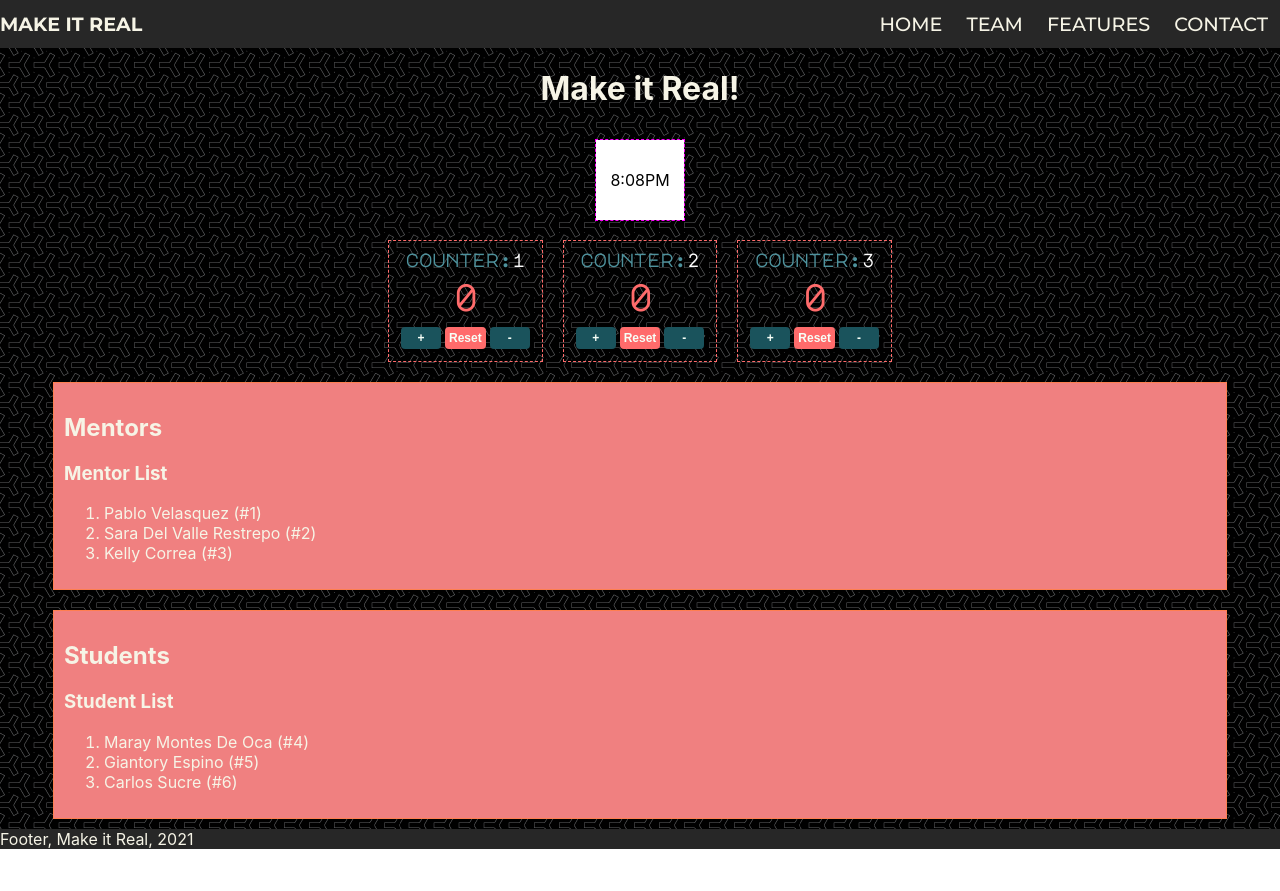
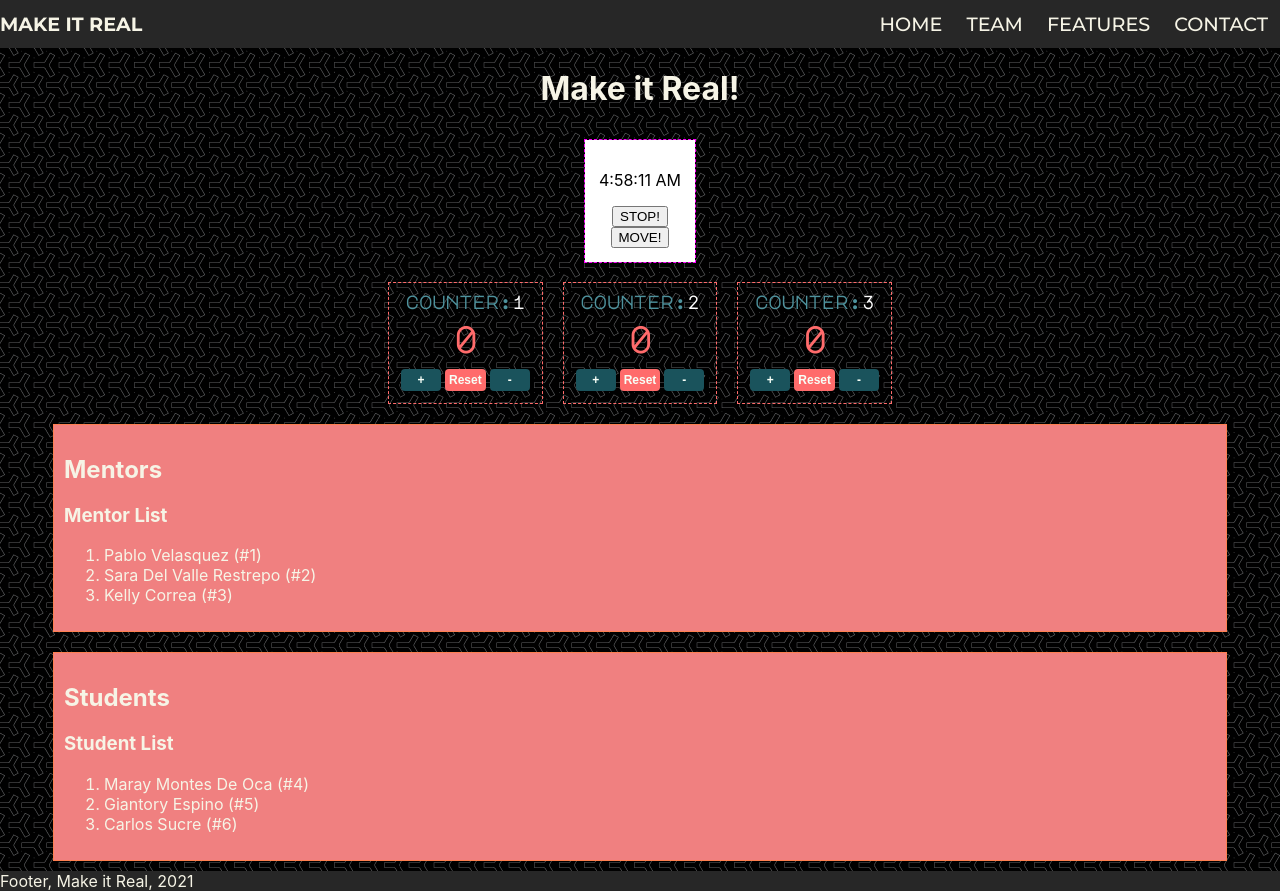
Before and after one commit to makeitrealcamp/top-v11, a React (Create React App) app in the folder packages/react-mir/: page / in a window 1280 px wide. Before the commit the page ends 849 px from the top, so only its background shows below. Built offline with nearby package versions, Linux system fonts and the light colour scheme.

Commit message:
feat(react-mir): update Clock component

```diff
--- a/packages/react-mir/src/App.js
+++ b/packages/react-mir/src/App.js
@@ -50,7 +50,7 @@ class App extends React.Component {
         <main>
           <h1>Make it Real!</h1>
           <section className='clocks'>
-            <Clock currentTime={'8:08PM'} />
+            <Clock />
           </section>
           <section className='counters'>
             <Counter name={'1'} />
--- a/packages/react-mir/src/Clock.js
+++ b/packages/react-mir/src/Clock.js
@@ -1,10 +1,47 @@
 import React from 'react';
 
 class Clock extends React.Component {
+  // initialize state, this means state is class field since it's not in constructor
+  state = {
+    date: new Date().toLocaleTimeString()
+  };
+
+  // Component is rendered (mounted) to the DOM for the first time
+  componentDidMount() {
+    this.intervalId = setInterval(
+      () => this.tick(),
+      1000
+    )
+  }
+
+  // DOM produced by the component will be removed (unmounted)
+  componentWillUnmount() {
+    clearInterval(this.intervalId)
+  }
+
+  tick = () => {
+    this.setState({
+      time: new Date().toLocaleTimeString()
+    });
+  };
+
+  stopInterval = () => {
+    clearInterval(this.intervalId)
+  };
+
+  restartInterval = () => {
+    this.intervalId = setInterval(
+      () => this.tick(),
+      1000
+    )
+  };
+
   render() {
     return (
       <div className='clock'>
-        <p>{this.props.currentTime}</p>
+        <p>{ this.state.time }</p>
+        <button className='btn' onClick={this.stopInterval}>STOP!</button>
+        <button className='btn' onClick={this.restartInterval}>MOVE!</button>
       </div>
     );
   }
```
